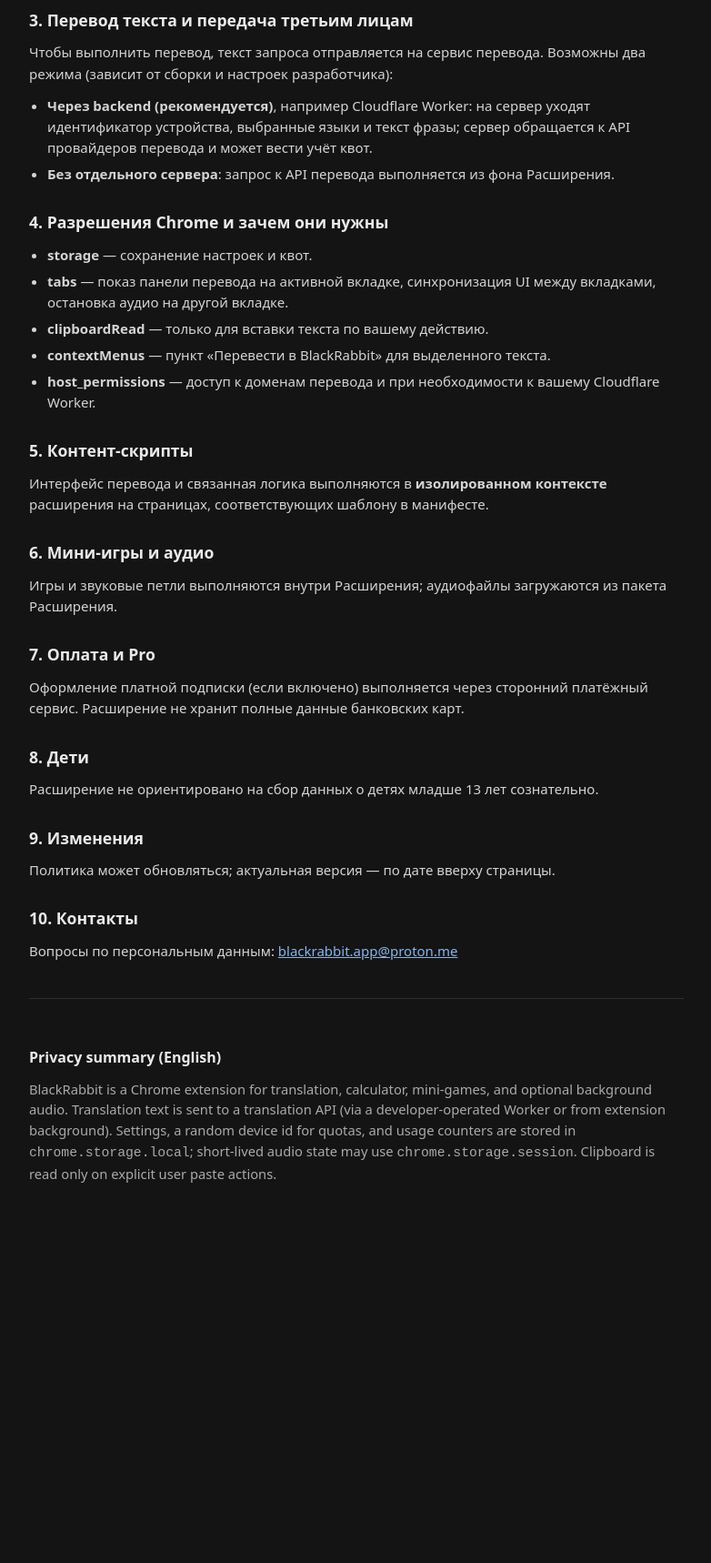
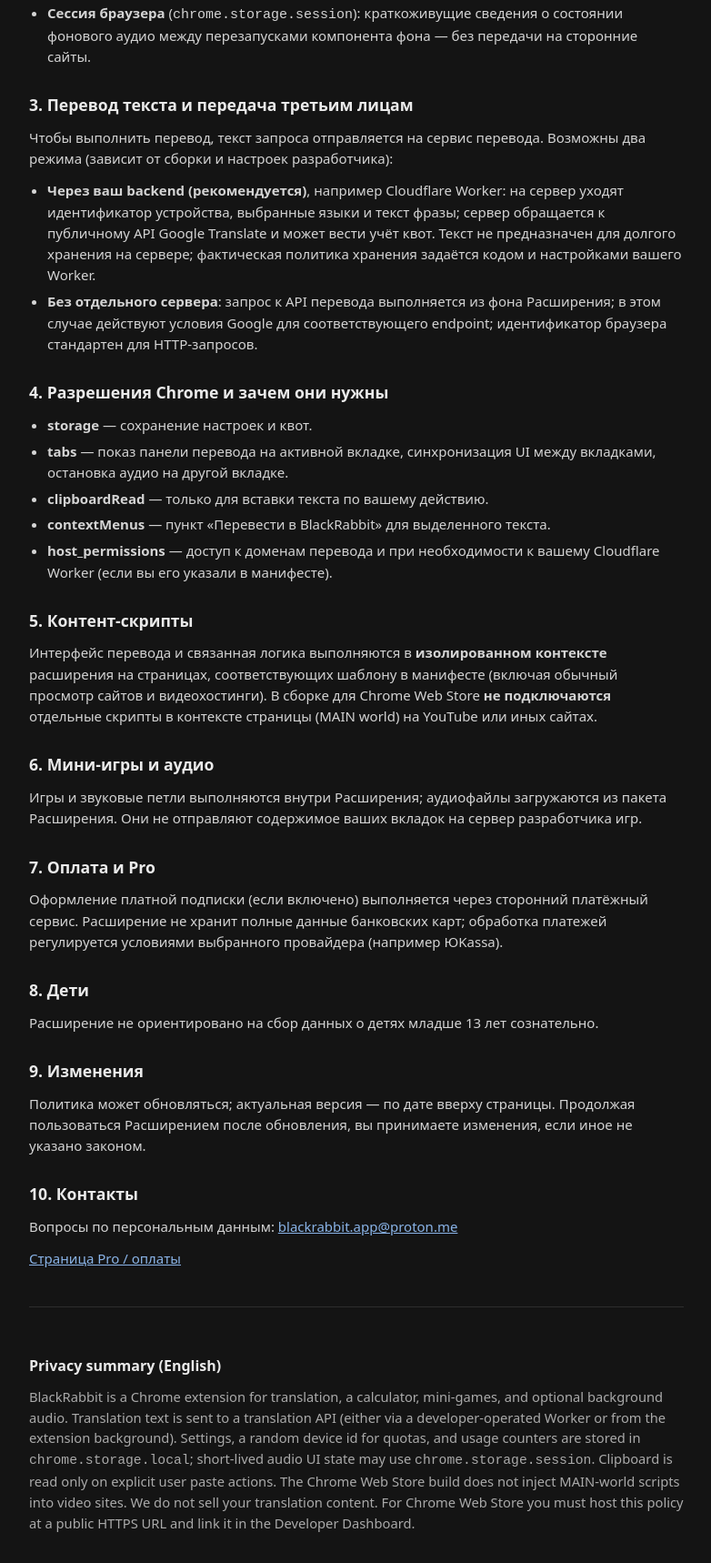
Before and after one commit to BlackRabbitApp/blackrabbit-legal, a plain HTML site: page index.html in a window 1280 px wide. Shown: the part 828-2546 px from the top of the page at 91% size, without its empty margins (248-1030 px from the left). Before the commit the page ends 2190 px from the top, so only its background shows below. Drawn offline with Linux system fonts and the light colour scheme.

Commit message:
index.html

```diff
--- a/index.html
+++ b/index.html
@@ -55,20 +55,22 @@
     <p class="meta">Дата последнего обновления: 25 апреля 2026 г.</p>
 
     <div class="callout">
-      Публичная версия политики для Chrome Web Store listing (HTTPS URL).
+      <strong>Для публикации в Chrome Web Store</strong> Google требует общедоступный HTTPS-URL с политикой.
+      Скопируйте этот документ на свой сайт (или GitHub Pages / аналог) и укажите ссылку в
+      консоли разработчика расширения. Ссылка <code>chrome-extension://…</code> в магазине не подходит.
     </div>
 
     <p>
       Настоящая политика описывает, как расширение <strong>BlackRabbit</strong> для браузера Chrome
       (далее — «Расширение») обрабатывает данные. Оператором по отношению к данным пользователя является
-      лицо, опубликовавшее Расширение.
+      лицо, опубликовавшее Расширение (замените на своё наименование / ИП / ООО при публикации).
     </p>
 
     <h2>1. Какие данные обрабатываются</h2>
     <ul>
       <li><strong>Текст для перевода</strong> — вводится вами в поле Расширения или передаётся через контекстное меню «Перевести в BlackRabbit».</li>
       <li><strong>Настройки интерфейса</strong> — например выбранные языки, параметры мини-кролика, состояние панели (локально на устройстве).</li>
-      <li><strong>Технический идентификатор устройства для лимитов</strong> — случайный идентификатор, создаётся Расширением и хранится только локально; может передаваться на ваш сервер перевода (если он настроен).</li>
+      <li><strong>Технический идентификатор устройства для лимитов</strong> — случайный идентификатор, создаётся Расширением и хранится только локально; может передаваться на ваш сервер перевода (см. ниже), если вы его настроили.</li>
       <li><strong>Счётчики использования перевода</strong> — для отображения дневного лимита (локально и/или на сервере при подключённом backend).</li>
       <li><strong>Буфер обмена</strong> — читается только при явном действии (вставка / двойной клик по полю ввода), не в фоне.</li>
     </ul>
@@ -93,12 +95,15 @@
     </p>
     <ul>
       <li>
-        <strong>Через backend (рекомендуется)</strong>, например Cloudflare Worker:
+        <strong>Через ваш backend (рекомендуется)</strong>, например Cloudflare Worker:
         на сервер уходят идентификатор устройства, выбранные языки и текст фразы; сервер обращается к
-        API провайдеров перевода и может вести учёт квот.
+        публичному API Google Translate и может вести учёт квот. Текст не предназначен для долгого хранения
+        на сервере; фактическая политика хранения задаётся кодом и настройками вашего Worker.
       </li>
       <li>
-        <strong>Без отдельного сервера</strong>: запрос к API перевода выполняется из фона Расширения.
+        <strong>Без отдельного сервера</strong>: запрос к API перевода выполняется из фона Расширения;
+        в этом случае действуют условия Google для соответствующего endpoint; идентификатор браузера
+        стандартен для HTTP-запросов.
       </li>
     </ul>
 
@@ -108,46 +113,52 @@
       <li><strong>tabs</strong> — показ панели перевода на активной вкладке, синхронизация UI между вкладками, остановка аудио на другой вкладке.</li>
       <li><strong>clipboardRead</strong> — только для вставки текста по вашему действию.</li>
       <li><strong>contextMenus</strong> — пункт «Перевести в BlackRabbit» для выделенного текста.</li>
-      <li><strong>host_permissions</strong> — доступ к доменам перевода и при необходимости к вашему Cloudflare Worker.</li>
+      <li><strong>host_permissions</strong> — доступ к доменам перевода и при необходимости к вашему Cloudflare Worker (если вы его указали в манифесте).</li>
     </ul>
 
     <h2>5. Контент-скрипты</h2>
     <p>
       Интерфейс перевода и связанная логика выполняются в <strong>изолированном контексте</strong> расширения
-      на страницах, соответствующих шаблону в манифесте.
+      на страницах, соответствующих шаблону в манифесте (включая обычный просмотр сайтов и видеохостинги).
+      В сборке для Chrome Web Store <strong>не подключаются</strong> отдельные скрипты в контексте страницы
+      (MAIN world) на YouTube или иных сайтах.
     </p>
 
     <h2>6. Мини-игры и аудио</h2>
     <p>
       Игры и звуковые петли выполняются внутри Расширения; аудиофайлы загружаются из пакета Расширения.
+      Они не отправляют содержимое ваших вкладок на сервер разработчика игр.
     </p>
 
     <h2>7. Оплата и Pro</h2>
     <p>
       Оформление платной подписки (если включено) выполняется через сторонний платёжный сервис.
-      Расширение не хранит полные данные банковских карт.
+      Расширение не хранит полные данные банковских карт; обработка платежей регулируется условиями
+      выбранного провайдера (например ЮKassa).
     </p>
 
     <h2>8. Дети</h2>
     <p>Расширение не ориентировано на сбор данных о детях младше 13 лет сознательно.</p>
 
     <h2>9. Изменения</h2>
-    <p>Политика может обновляться; актуальная версия — по дате вверху страницы.</p>
+    <p>Политика может обновляться; актуальная версия — по дате вверху страницы. Продолжая пользоваться Расширением после обновления, вы принимаете изменения, если иное не указано законом.</p>
 
     <h2>10. Контакты</h2>
     <p>
       Вопросы по персональным данным:
       <a href="mailto:blackrabbit.app@proton.me">blackrabbit.app@proton.me</a>
     </p>
+    <p><a href="upgrade.html">Страница Pro / оплаты</a></p>
 
     <div class="en">
       <h2>Privacy summary (English)</h2>
       <p>
-        BlackRabbit is a Chrome extension for translation, calculator, mini-games, and optional background audio.
-        Translation text is sent to a translation API (via a developer-operated Worker or from extension background).
+        BlackRabbit is a Chrome extension for translation, a calculator, mini-games, and optional background audio.
+        Translation text is sent to a translation API (either via a developer-operated Worker or from the extension background).
         Settings, a random device id for quotas, and usage counters are stored in <code>chrome.storage.local</code>;
-        short-lived audio state may use <code>chrome.storage.session</code>.
-        Clipboard is read only on explicit user paste actions.
+        short-lived audio UI state may use <code>chrome.storage.session</code>.
+        Clipboard is read only on explicit user paste actions. The Chrome Web Store build does not inject MAIN-world scripts into video sites.
+        We do not sell your translation content. For Chrome Web Store you must host this policy at a public HTTPS URL and link it in the Developer Dashboard.
       </p>
     </div>
   </div>
```
